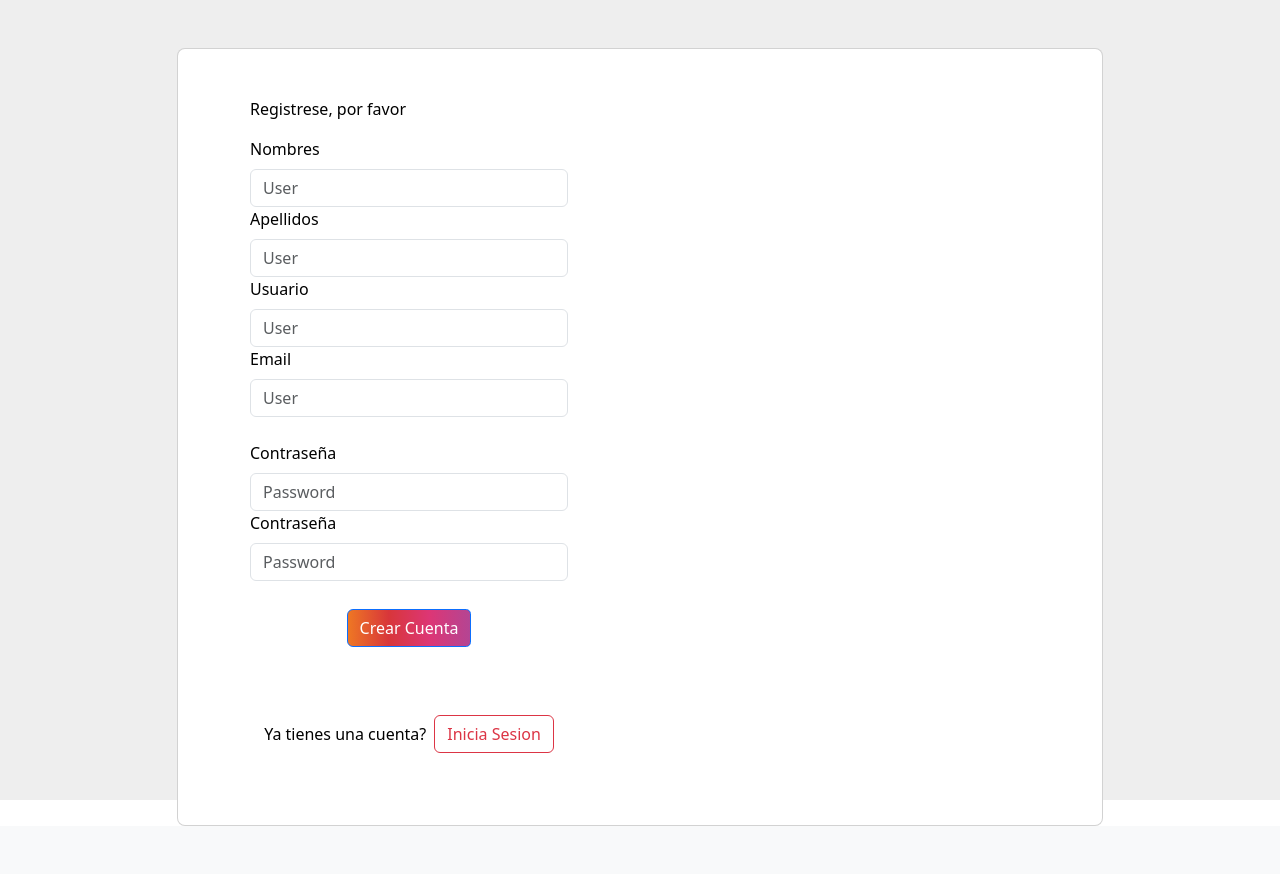
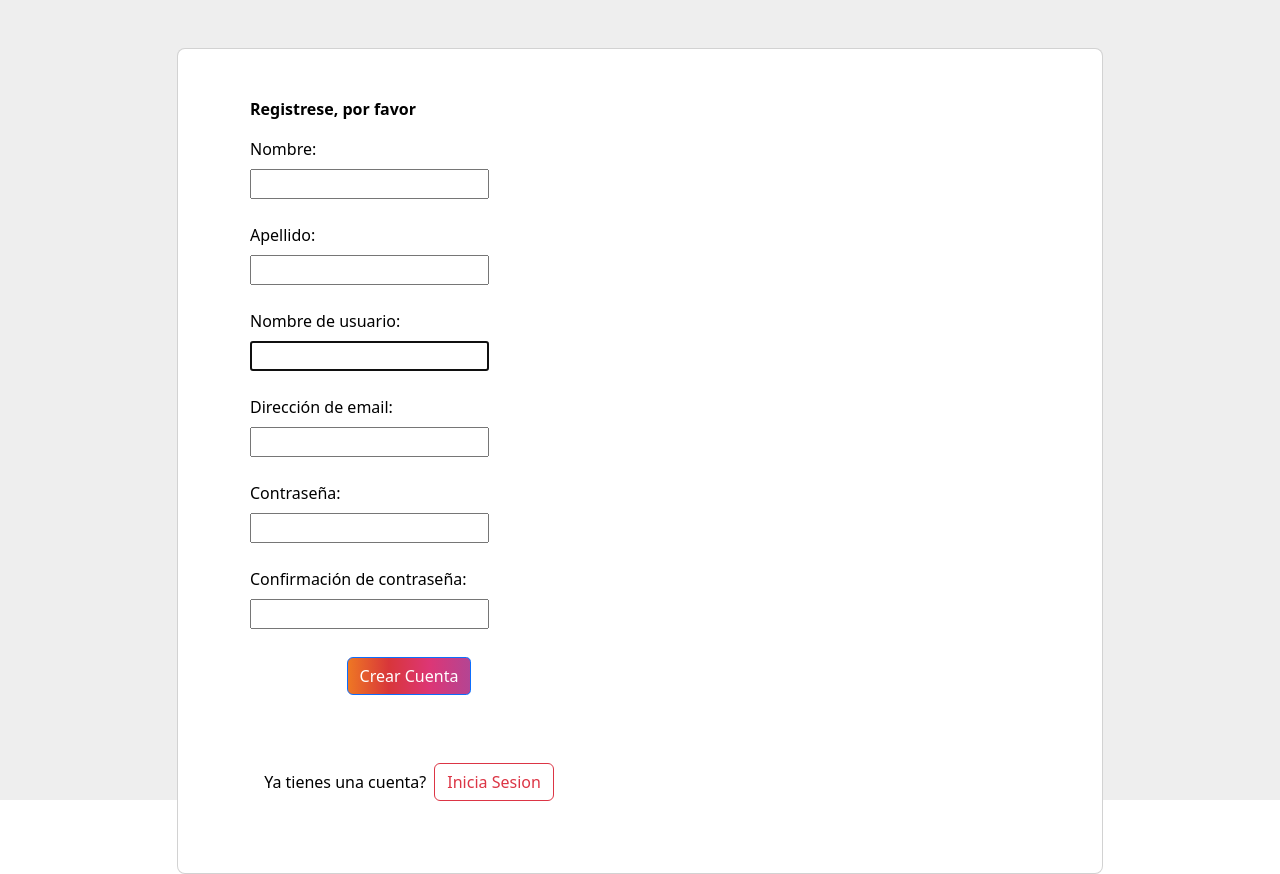
Before and after one commit to Xacled/Proyecto-Final, a Django app: page /Usuarios/Registro/ in a window 1280 px wide. Shown: the part 56-930 px from the top of the page. Before the commit the page ends 882 px from the top, so only its background shows below. Run offline with Django 4.2, Linux system fonts and the light colour scheme.

Commit message:
arreglo registro

```diff
--- a/Proyecto/settings/base.py
+++ b/Proyecto/settings/base.py
@@ -41,6 +41,7 @@ INSTALLED_APPS = [
     'django.contrib.staticfiles',
     'apps.noticias',
     'apps.usuarios',
+    'widget_tweaks',
 ]
 
 MIDDLEWARE = [
--- a/templates/usuarios/login.html
+++ b/templates/usuarios/login.html
@@ -18,7 +18,7 @@
 										<h4 class="mt-1 mb-5 pb-1">Blogsito</h4>
 									</div>
 
-									<form>
+
 										<p>Por favor, inicie sesión</p>
 
 										<div class="form-outline mb-4">
@@ -43,8 +43,6 @@
 											<a type="button" class="btn btn-outline-danger"
 												href="{% url 'usuarios:registro_usuario' %}">Registrate</a>
 										</div>
-
-									</form>
 
 								</div>
 							</div>
--- a/templates/usuarios/registro.html
+++ b/templates/usuarios/registro.html
@@ -1,7 +1,10 @@
-{% extends 'base.html' %} {%load static%} {% block contenido %}
+{% extends 'base.html' %}
+{%load static%}
 
-<form action="" method="post">
-  {% csrf_token %}
+
+{% block contenido %}
+
+
   <section class="h-100 gradient-form" style="background-color: #eee">
     <div class="container py-5 h-100">
       <div class="row d-flex justify-content-center align-items-center h-100">
@@ -10,91 +13,27 @@
             <div class="row g-0">
               <div class="col-lg-6">
                 <div class="card-body p-md-5 mx-md-4">
-                  <form>
+                  <form action="" method="post">
+                    {% csrf_token %}
+                    <p class="fw-bold">Registrese, por favor</p>
 
-                    <p>Registrese, por favor</p>
+                    {% for field in form %}
                     <div class="form-outline mb-4">
-                      <!-- Nombres -->
-                      <label class="form-label" for="id_first_name"
-                        >Nombres</label
-                      >
-                      <input
-                        type="text"
-                        class="form-control"
-                        id="id_first_name"
-                        maxlength="150"
-                        name="first_name"
-                        placeholder="User"
-                      />
+                      <div class="form-label">
+                        {{ field.label_tag }}
+                      </div>
+                      <div class="">
+                      {{ field }}
+                      </div>
+                    </div>
+                    {% comment %} {% if field.help_text %}
+                    <small style="color: grey">{{ field.help_text }}</small>
+                    {% endif %} {% endcomment %}
+                    {% for error in field.errors %}
+                    <p style="color: red">{{ error }}</p>
+                    {% endfor %}
 
-                      <!-- Apellidos -->
-                      <label class="form-label" for="id_last_name"
-                        >Apellidos</label
-                      >
-                      <input
-                        type="text"
-                        class="form-control"
-                        id="id_last_name"
-                        name="last_name"
-                        maxlength="150"
-                        placeholder="User"
-                      />
-
-                      <!-- Nombre de usuario -->
-                      <label class="form-label" for="id_username"
-                        >Usuario</label
-                      >
-                      <input
-                        type="text"
-                        class="form-control"
-                        id="id_username"
-                        name="username"
-                        maxlength="20"
-                        placeholder="User"
-                      />
-
-                      <!-- Email -->
-                      <label class="form-label" for="id_email">Email</label>
-                      <input
-                        type="email"
-                        class="form-control"
-                        id="id_email"
-                        maxlength="254"
-                        name="email"
-                        placeholder="User"
-                      />
-                    </div>
-
-                    <div class="form-outline mb-4">
-                      <!-- Contraseña 1 -->
-                      <label class="form-label" for="id_password1"
-                        >Contraseña</label
-                      >
-                      <input
-                        type="password"
-                        class="form-control"
-                        id="id_password1"
-                        name="password1"
-                        autocomplete="new-password"
-                        required
-                        placeholder="Password"
-                      />
-
-                      <!-- Contraseña 2 -->
-                      <label class="form-label" for="id_password2"
-                        >Contraseña</label
-                      >
-                      <input
-                        type="password"
-                        class="form-control"
-                        id="id_password2"
-                        name="password2"
-                        autocomplete="new-password"
-                        required
-                        placeholder="Password"
-                      />
-                    </div>
-
+                    {% endfor %}
                     <div class="text-center pt-1 mb-5 pb-1">
                       <button
                         class="btn btn-primary btn-block fa-lg gradient-custom-2 mb-3"
@@ -133,7 +72,7 @@
       </div>
     </div>
   </section>
-</form>
+
 
 
 {% endblock contenido %}
```
Also changed, not shown: Proyecto/db.sqlite3.
